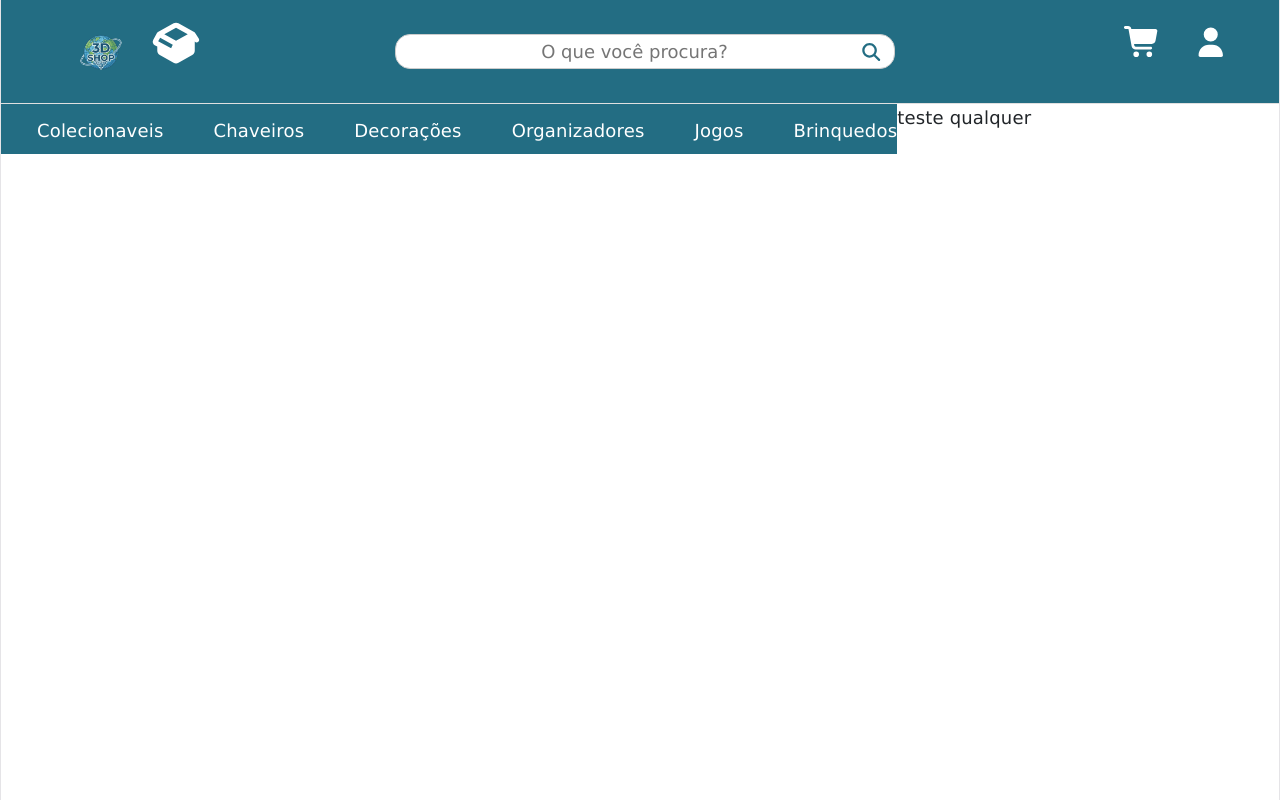
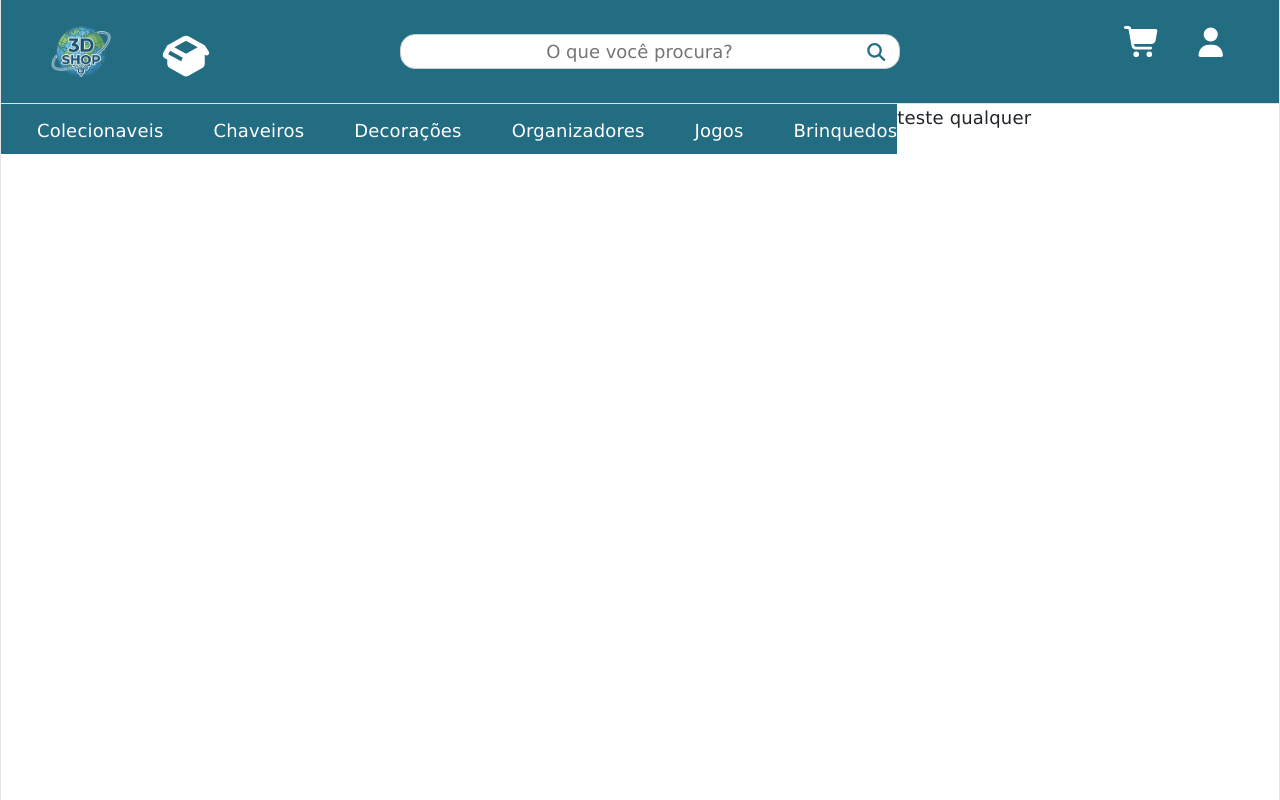
Before and after one commit to Paulox97/ProjetoFinalLAEC, a React (Vite) app in the folder projeto-final/: page / in a window 1280 px wide. Built offline with nearby package versions, Linux system fonts and the light colour scheme; the HTML template or start-up script is replaced by a standard one.

Commit message:
ultimas alterações

```diff
--- a/projeto-final/src/components/Header.jsx
+++ b/projeto-final/src/components/Header.jsx
@@ -10,7 +10,7 @@ function Header(){
         <header>
             <nav className="nav">
                 <div className="menu-sup">
-                    <div>
+                    <div className="logo-pedido">
                         {/* Criar link para home */}
                         <img src="img/logoOK.png" alt="" className="logo"/>
                         <FontAwesomeIcon icon={faBoxOpen} className="caixa-pedido"/>
--- a/projeto-final/src/styles/Header.css
+++ b/projeto-final/src/styles/Header.css
@@ -16,12 +16,18 @@ body{
     foi necessário definir o elemento pai "NAV" com o display de coluna*/
 }
 
+.logo-pedido {
+    display: flex;
+    gap: 50px;
+}
+
 .logo {
-    width: 100px;
+    width: 60px;
 }
 
 .caixa-pedido {
     font-size: 40px;
+    padding-top: 10px;
 }
 
 .menu-sup{
```
Also changed, not shown: projeto-final/public/img/logoOK.png, projeto-final/src/img/logoOK.png.
